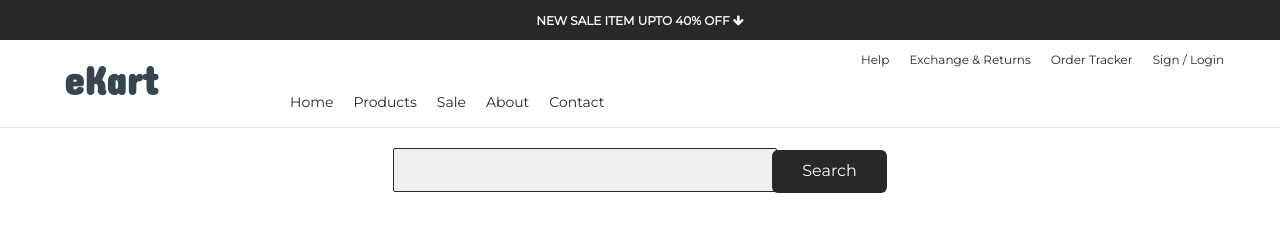
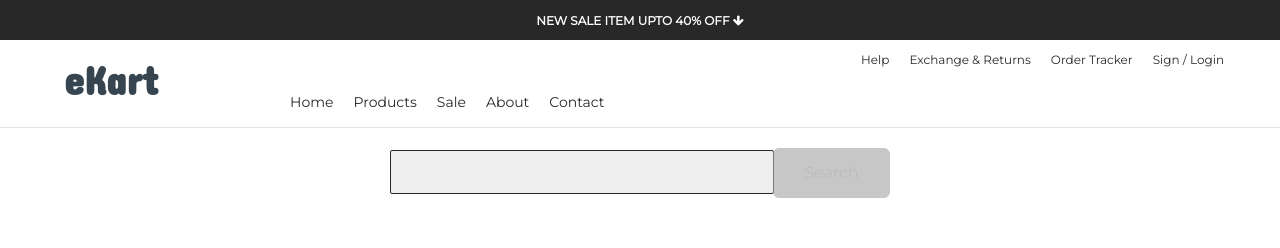
Before and after one commit to rclarian/angular-complete-course-1, an Angular app in the folder angular-ekart/: page / in a window 1280 px wide. Shown: the top 248 px of the page. Built offline with nearby package versions, Linux system fonts and the light colour scheme.

Commit message:
#24 ngClass Directive - attribute directive, [ngClass]="{'btn': true, 'btn-search'
#24 ngClass Directive - attribute directive, [ngClass]="{'btn': true, 'btn-search'

```diff
--- a/angular-ekart/src/app/container/search/search.component.css
+++ b/angular-ekart/src/app/container/search/search.component.css
@@ -21,6 +21,14 @@
     margin-left: -5px;
     color: #fff;
 }
+.btn-search-disabled{
+    padding: 12px 30px;
+    background-color: #aaa;
+    margin-left: -1px;
+    color: #999;
+    border: #aaa 1px solid;
+    cursor: not-allowed;
+}
 .ekart-search-result-for{
     margin: 20px auto;
     padding: 10px 140px;
--- a/angular-ekart/src/app/container/search/search.component.html
+++ b/angular-ekart/src/app/container/search/search.component.html
@@ -1,8 +1,10 @@
 <div class="ekart--search--product">
     <!-- <input class="ekart-searc-product-input" [value]="searchText" (input)="updateSearchText($event)"> -->
     <input class="ekart-searc-product-input" [(ngModel)]="searchText">
-    <button class="btn btn-search">Search</button>
+    <button [ngClass]="{'btn': true, 'btn-search': searchText, 'btn-search-disabled' : !searchText}" [disabled]="!searchText">Search</button>
 </div>
 <div class="ekart-search-result-for">
     <p *ngIf="searchText != ''"><strong>Search result for:</strong> {{searchText}} </p>
 </div>
+
+<!-- false, '', null, undefined, 0 -->
```
